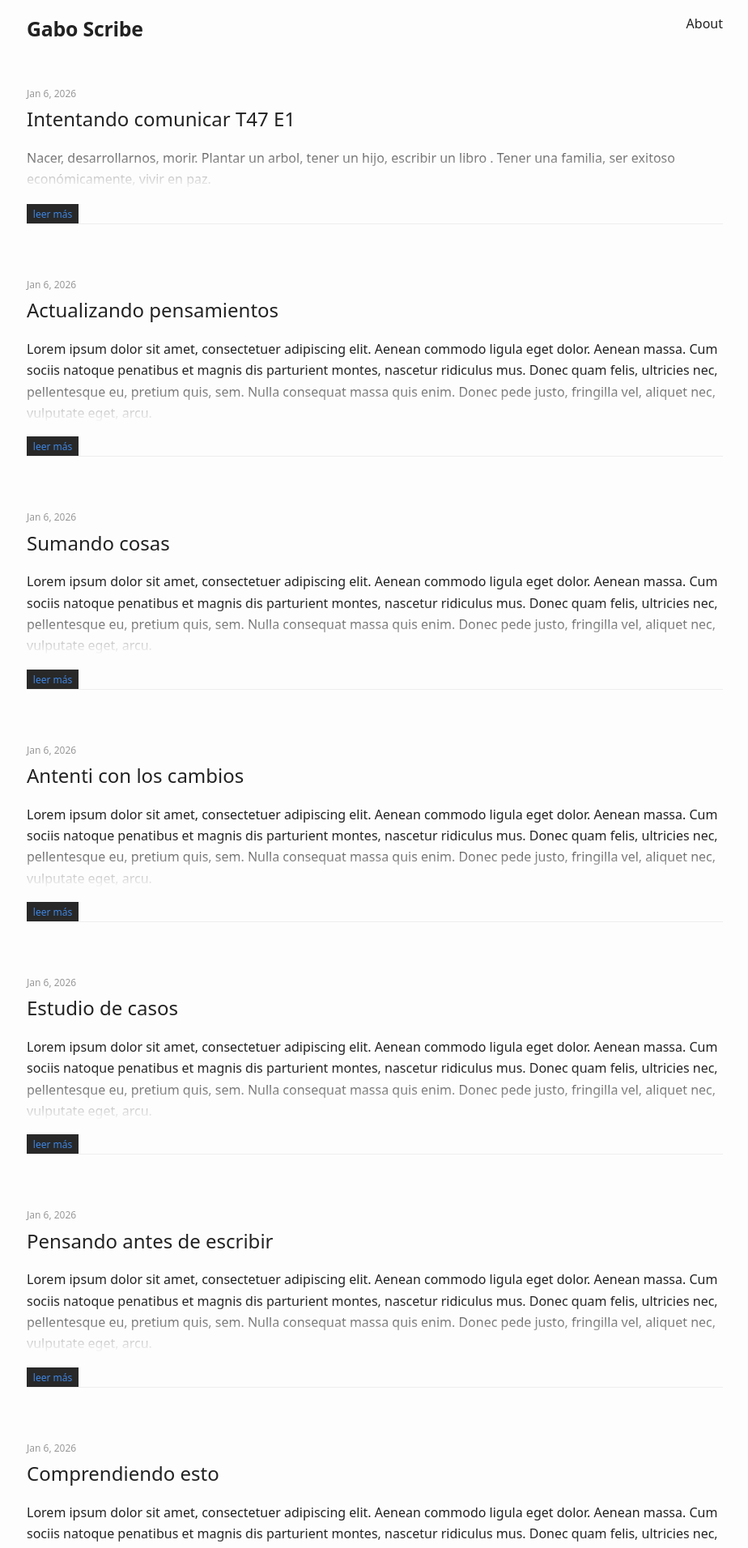
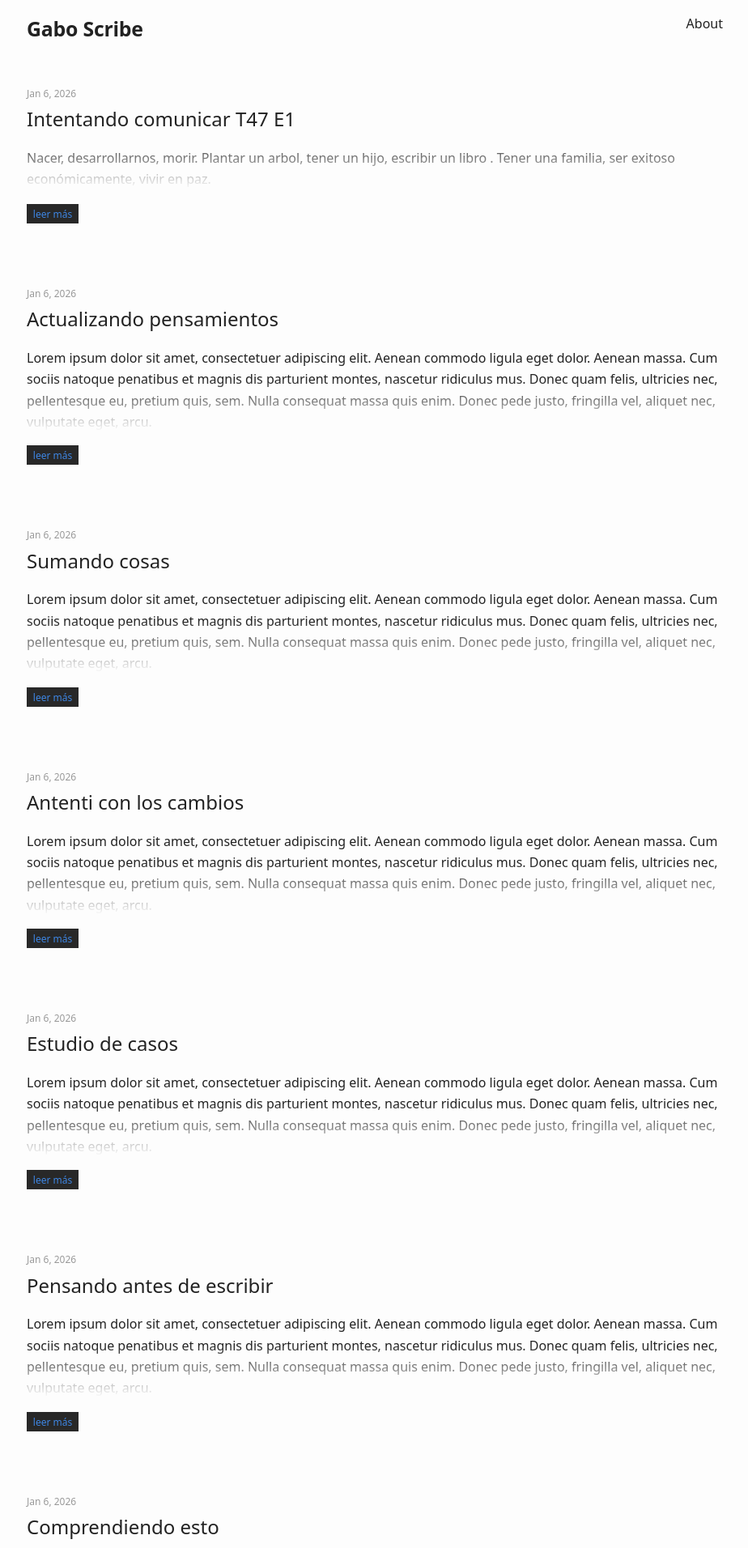
Before and after one commit to gsplay/blog, a Jekyll site: the page built from index.markdown, in a window 1280 px wide. Shown: the top 1912 px of the page at 81% size, without its empty margins (177-1101 px from the left). Built offline with Jekyll 4.4.1, drawn with Linux system fonts in a browser that asks for light colours.

Commit message:
detalles

```diff
--- a/_sass/minima/_layout.scss
+++ b/_sass/minima/_layout.scss
@@ -196,7 +196,7 @@ _sass/minima/_layout.scss
   list-style: none;
 
   > li {
-    margin-bottom: $spacing-unit * 2;
+    margin-bottom: 0;
   }
 }
 
@@ -270,7 +270,7 @@ _sass/minima/_layout.scss
 }
 
 .post-list > li {
-  border-bottom: 1px solid rgba(0, 0, 0, 0.06);
+  margin-bottom: $spacing-unit * 2.4;
 }
 
 
```
